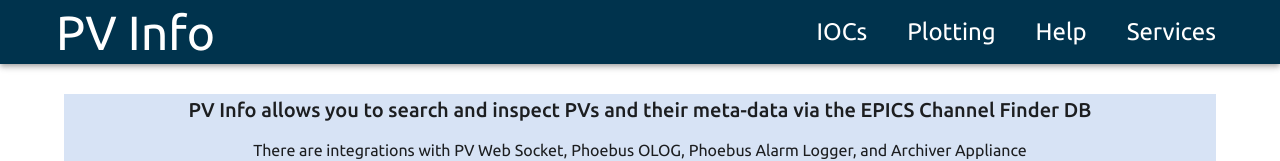
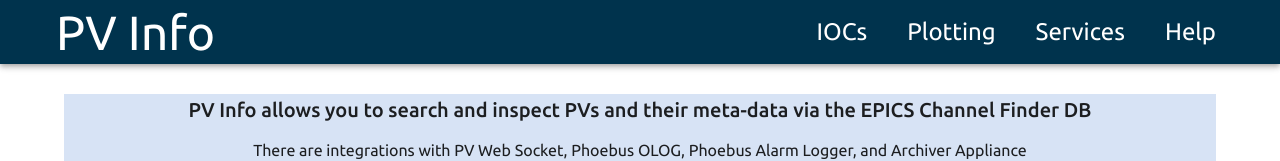
Before and after one commit to ChannelFinder/pvinfo, a React (Create React App) app: page / in a window 1280 px wide. Shown: the top 161 px of the page. Built offline with nearby package versions, Linux system fonts and the light colour scheme; no server answers.

Commit message:
Move help page to end of headers, minor update to PV Count text

```diff
--- a/src/app/App.js
+++ b/src/app/App.js
@@ -36,8 +36,8 @@ function App() {
             <Route path="/pv/:id" exact={true} element={<PV handleOpenErrorAlert={setOpenErrorAlert} handleErrorMessage={setErrorMessage} handleSeverity={setSeverity} />} />
             <Route path="/ioc" exact={true} element={<IOC />} />
             <Route path="/plot" exact={true} element={<Plot />} />
+            <Route path="/services" exact={true} element={<Services />} />
             <Route path="/help" exact={true} element={<Help />} />
-            <Route path="/services" exact={true} element={<Services />} />
             <Route path="/" exact={true} element={<Home handleOpenErrorAlert={setOpenErrorAlert} handleErrorMessage={setErrorMessage} handleSeverity={setSeverity} />} />
           </Routes>
         </main>
--- a/src/components/header/Header.js
+++ b/src/components/header/Header.js
@@ -68,17 +68,17 @@ function Header() {
                     </ListItemIcon>
                     <ListItemText primary="Plotting" />
                   </ListItemButton>
+                  <ListItemButton key="Services" component={NavLink} to="/services" onClick={handleMenuToggle} divider color="primary">
+                    <ListItemIcon>
+                      <InfoIcon color="primary" />
+                    </ListItemIcon>
+                    <ListItemText primary="Services" />
+                  </ListItemButton>
                   <ListItemButton key="Help" component={NavLink} to="/help" onClick={handleMenuToggle} divider color="primary">
                     <ListItemIcon>
                       <HelpIcon color="primary" />
                     </ListItemIcon>
                     <ListItemText primary="Help" />
-                  </ListItemButton>
-                  <ListItemButton key="About" component={NavLink} to="/about" onClick={handleMenuToggle} divider color="primary">
-                    <ListItemIcon>
-                      <InfoIcon color="primary" />
-                    </ListItemIcon>
-                    <ListItemText primary="About" />
                   </ListItemButton>
                 </List>
               </div>
@@ -98,11 +98,11 @@ function Header() {
                 <Typography variant="h5">Plotting</Typography>
               </NavLink>
             }
+            <NavLink to="/services" style={{ textDecoration: "none", color: 'inherit', paddingRight: 40 }}>
+              <Typography variant="h5">Services</Typography>
+            </NavLink>
             <NavLink to="/help" style={{ textDecoration: "none", color: 'inherit', paddingRight: 40 }}>
               <Typography variant="h5">Help</Typography>
-            </NavLink>
-            <NavLink to="/services" style={{ textDecoration: "none", color: 'inherit', paddingRight: 40 }}>
-              <Typography variant="h5">Services</Typography>
             </NavLink>
           </Hidden>
         </Toolbar>
--- a/src/components/home/Home.js
+++ b/src/components/home/Home.js
@@ -228,6 +228,7 @@ function Home(props) {
             // https://stackoverflow.com/a/59845474
             setRecordTypeAutocompleteKey(recordTypeAutocompleteKey - 1);
             setCFData(null);
+            setPVCount(null);
         }
         // eslint-disable-next-line react-hooks/exhaustive-deps
     }, [searchParams, extraPropAName, extraPropBName]);
@@ -344,7 +345,7 @@ function Home(props) {
                     </Tooltip>
                     {
                         pvCount !== null ? (
-                            <Typography sx={{ ml: 4 }}><Box component="span" sx={{ fontWeight: "medium" }}>Results:</Box> {pvCount}</Typography>
+                            <Typography sx={{ ml: 2, marginBottom: 2 }}><Box component="span" sx={{ fontWeight: "medium" }}>Results:</Box> {pvCount}</Typography>
                         ) : null
                     }
                 </Box>
```
Also changed, not shown: 1 other file (tests, documents, lock files or other folders).
